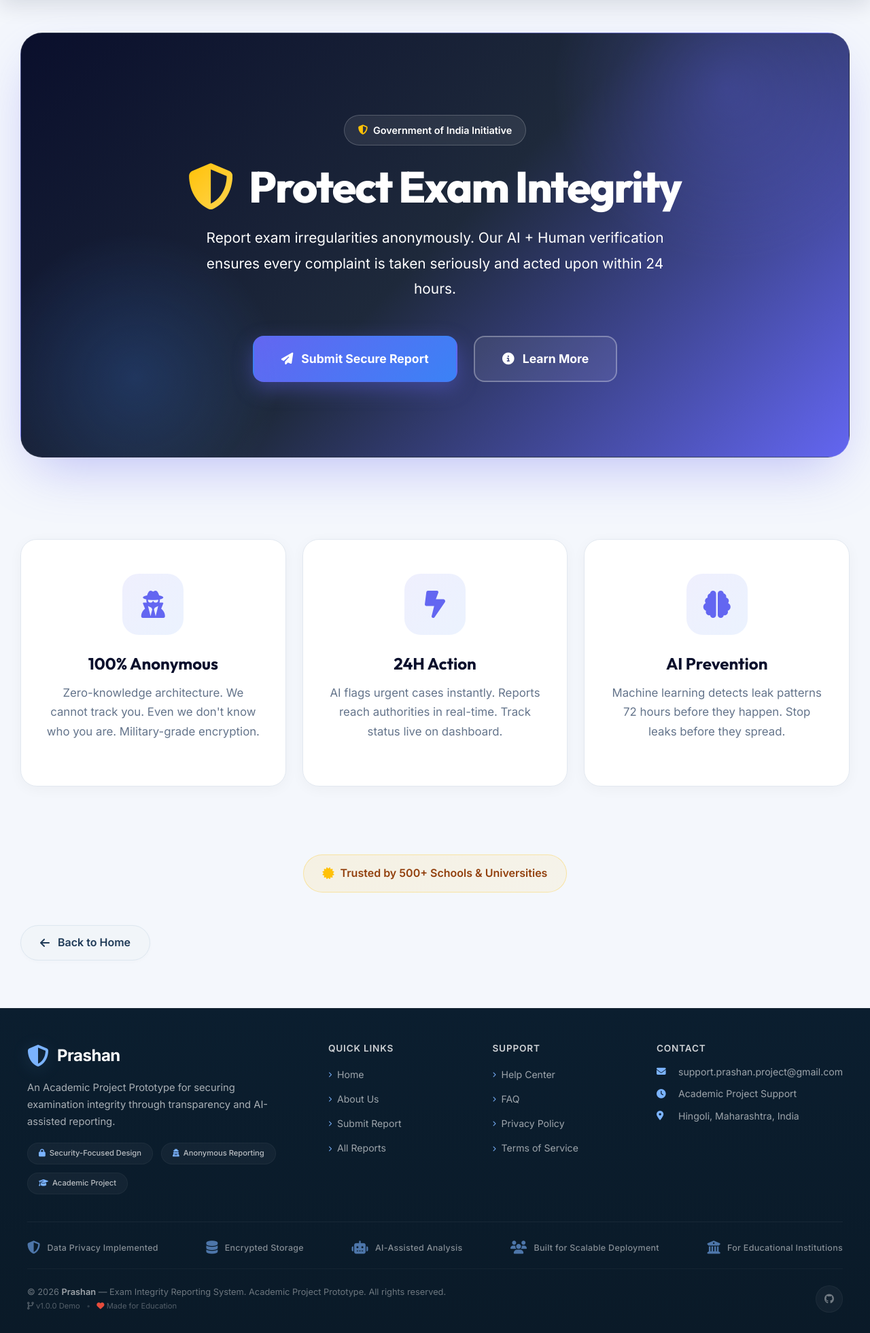
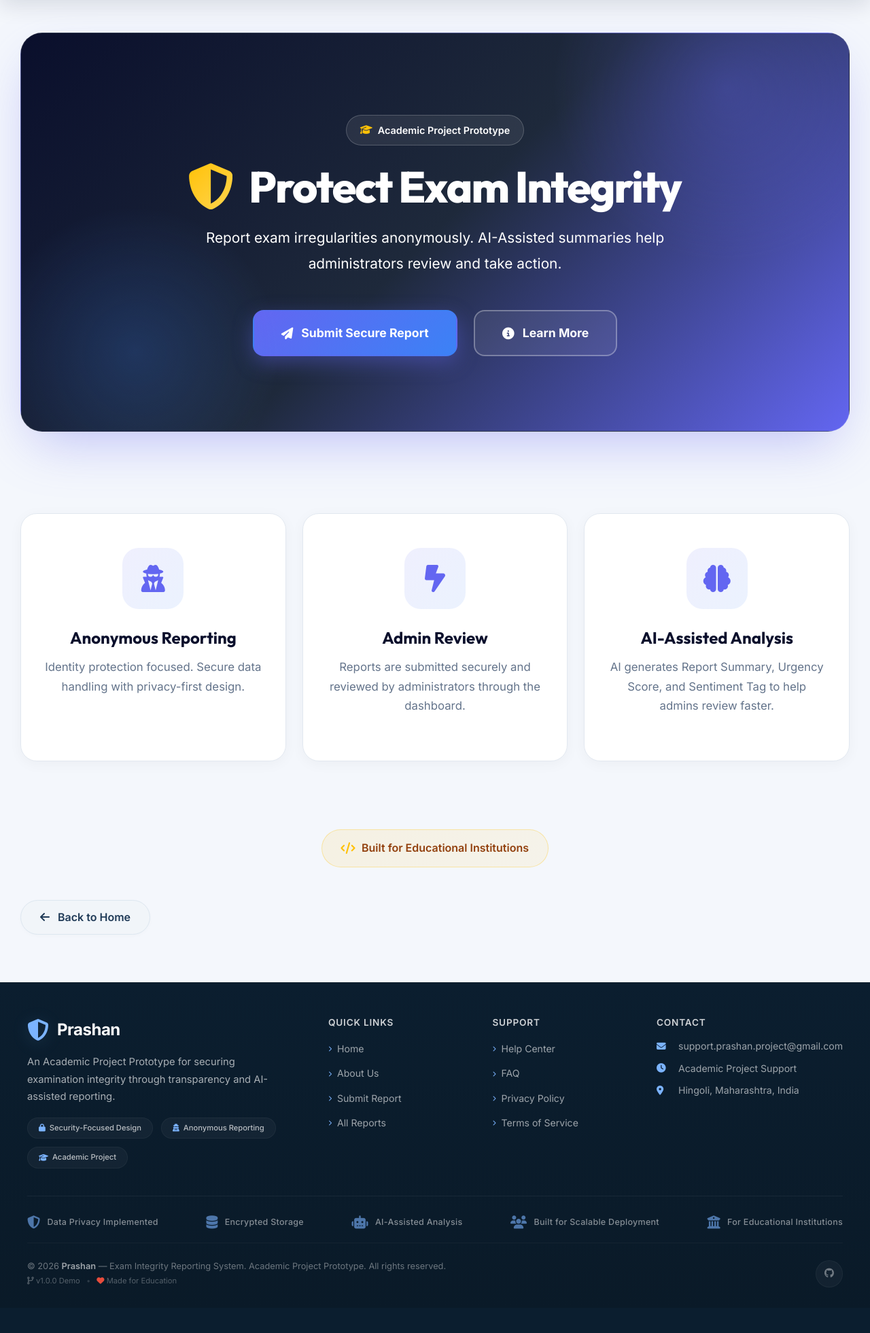
Before and after one commit to pratikshajadhav1112/python, a Flask app: page / in a window 1280 px wide. Shown: the part 75-2036 px from the top of the page at 68% size. After the commit the page ends 1969 px from the top, so only its background shows below. Run offline with Flask 3, Linux system fonts and the light colour scheme; a user stored in the database is signed in; data comes from the database, SQL or seed files in the repository; data that the repository does not hold is empty; some libraries are stand-ins or nearby versions.

Commit message:
fix bugs

```diff
--- a/templates/admin_dashboard.html
+++ b/templates/admin_dashboard.html
@@ -114,7 +114,6 @@
       <span class="stat-icon-bg"><i class="fas fa-users"></i></span>
       <h6><span class="live-dot"></span><i class="fas fa-users me-1"></i> Total Users</h6>
       <h2 class="text-primary counter">{{ stats.total_users }}</h2>
-      <span class="stat-trend up"><i class="fas fa-arrow-up"></i> +8%</span>
     </div>
   </div>
   <div class="col-6 col-lg-2">
@@ -122,7 +121,6 @@
       <span class="stat-icon-bg"><i class="fas fa-file-alt"></i></span>
       <h6><span class="live-dot"></span><i class="fas fa-file-alt me-1"></i> Total Reports</h6>
       <h2 class="text-primary counter">{{ stats.total_reports }}</h2>
-      <span class="stat-trend up"><i class="fas fa-arrow-up"></i> +12%</span>
     </div>
   </div>
   <div class="col-6 col-lg-2">
@@ -130,7 +128,6 @@
       <span class="stat-icon-bg"><i class="fas fa-clock"></i></span>
       <h6><i class="fas fa-clock me-1"></i> Pending</h6>
       <h2 class="text-warning counter">{{ stats.pending }}</h2>
-      <span class="stat-trend down"><i class="fas fa-arrow-down"></i> -3%</span>
     </div>
   </div>
   <div class="col-6 col-lg-2">
@@ -138,7 +135,6 @@
       <span class="stat-icon-bg"><i class="fas fa-check-circle"></i></span>
       <h6><i class="fas fa-check-circle me-1"></i> Resolved</h6>
       <h2 class="text-success counter">{{ stats.resolved }}</h2>
-      <span class="stat-trend up"><i class="fas fa-arrow-up"></i> +18%</span>
     </div>
   </div>
   <div class="col-6 col-lg-2">
@@ -146,7 +142,6 @@
       <span class="stat-icon-bg"><i class="fas fa-ban"></i></span>
       <h6><i class="fas fa-ban me-1"></i> Blocked</h6>
       <h2 class="text-danger counter">{{ stats.blocked }}</h2>
-      <span class="stat-trend down"><i class="fas fa-arrow-down"></i> -5%</span>
     </div>
   </div>
   <div class="col-6 col-lg-2">
@@ -154,7 +149,6 @@
       <span class="stat-icon-bg"><i class="fas fa-calendar-day"></i></span>
       <h6><i class="fas fa-calendar-day me-1"></i> Today</h6>
       <h2 class="text-info counter">{{ stats.today_reports }}</h2>
-      <span class="stat-trend up"><i class="fas fa-arrow-up"></i> +4</span>
     </div>
   </div>
 </div>
--- a/templates/form.html
+++ b/templates/form.html
@@ -257,11 +257,11 @@
     <div class="form-header">
       <div class="icon-3d"><i class="fas fa-shield-halved"></i></div>
       <h2>Report Exam Irregularity</h2>
-      <p class="subtitle">Help protect 25 Crore students. 100% Anonymous & Secure.</p>
+      <p class="subtitle">Help ensure exam integrity. Anonymous & Secure reporting.</p>
     </div>
 
     <div class="text-center">
-      <div class="security-pill"><i class="fas fa-lock"></i> Military-Grade Encryption</div>
+      <div class="security-pill"><i class="fas fa-lock"></i> Secure Data Handling</div>
     </div>
 
     <!-- FORM - BACKEND SAME -->
--- a/templates/home.html
+++ b/templates/home.html
@@ -224,10 +224,10 @@
 <!-- ===== HERO ===== -->
 <div class="hero-section">
   <div class="hero-badge">
-    <i class="fas fa-shield-halved"></i> Government of India Initiative
+    <i class="fas fa-graduation-cap"></i> Academic Project Prototype
   </div>
   <h1><i class="fas fa-shield-halved"></i> Protect Exam Integrity</h1>
-  <p>Report exam irregularities anonymously. Our AI + Human verification ensures every complaint is taken seriously and acted upon within 24 hours.</p>
+  <p>Report exam irregularities anonymously. AI-Assisted summaries help administrators review and take action.</p>
   <div class="hero-buttons">
     <a href="{{ url_for('form') }}" class="hero-btn">
       <i class="fas fa-paper-plane"></i> Submit Secure Report
@@ -244,22 +244,22 @@
     <div class="col-md-4">
       <div class="feature-box">
         <div class="feature-icon"><i class="fas fa-user-secret"></i></div>
-        <h4>100% Anonymous</h4>
-        <p>Zero-knowledge architecture. We cannot track you. Even we don't know who you are. Military-grade encryption.</p>
+        <h4>Anonymous Reporting</h4>
+        <p>Identity protection focused. Secure data handling with privacy-first design.</p>
       </div>
     </div>
     <div class="col-md-4">
       <div class="feature-box">
         <div class="feature-icon"><i class="fas fa-bolt-lightning"></i></div>
-        <h4>24H Action</h4>
-        <p>AI flags urgent cases instantly. Reports reach authorities in real-time. Track status live on dashboard.</p>
+        <h4>Admin Review</h4>
+        <p>Reports are submitted securely and reviewed by administrators through the dashboard.</p>
       </div>
     </div>
     <div class="col-md-4">
       <div class="feature-box">
         <div class="feature-icon"><i class="fas fa-brain"></i></div>
-        <h4>AI Prevention</h4>
-        <p>Machine learning detects leak patterns 72 hours before they happen. Stop leaks before they spread.</p>
+        <h4>AI-Assisted Analysis</h4>
+        <p>AI generates Report Summary, Urgency Score, and Sentiment Tag to help admins review faster.</p>
       </div>
     </div>
   </div>
@@ -268,7 +268,7 @@
 <!-- Trust badge -->
 <div class="text-center">
   <div class="trust-badge">
-    <i class="fas fa-certificate"></i> Trusted by 500+ Schools & Universities
+    <i class="fas fa-code"></i> Built for Educational Institutions
   </div>
 </div>
 
--- a/templates/register.html
+++ b/templates/register.html
@@ -216,7 +216,7 @@
                 <div class="register-card">
                     <div class="card-header">
                         <div class="icon-box"><i class="fas fa-shield-halved"></i></div>
-                        <h3>Create Prashan Account</h3>
+                        <h3>Create Account</h3>
                         <p>Email OTP verification required</p>
                     </div>
 
--- a/templates/reports.html
+++ b/templates/reports.html
@@ -301,9 +301,9 @@
   <!-- HEADER -->
   <div class="page-header">
     <h2><i class="fas fa-shield-halved"></i> Exam Integrity Dashboard</h2>
-    <p style="opacity: 0.9; font-size: 1.1rem; margin-top: 8px;">Real-time monitoring of all submitted reports</p>
+    <p style="opacity: 0.9; font-size: 1.1rem; margin-top: 8px;">Monitor and review all submitted reports</p>
     <span class="header-badge">
-      <i class="fas fa-database"></i> {{ reports|length }} Active Records
+      <i class="fas fa-database"></i> {{ reports|length }} Total Records
     </span>
   </div>
 
@@ -315,7 +315,7 @@
       </div>
       <h4>{{ reports|length }}</h4>
       <p>Total Reports</p>
-      <span class="stat-trend"><i class="fas fa-arrow-up"></i> +12.4%</span>
+
     </div>
     <div class="stat-card">
       <div class="stat-icon" style="background: rgba(16,185,129,0.1); color: var(--success);">
```
